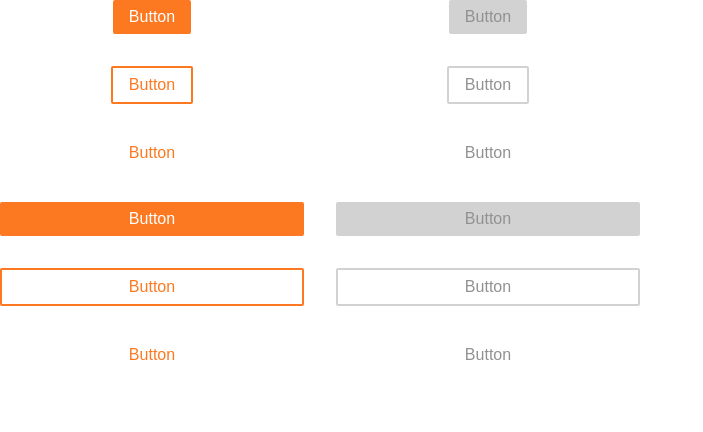
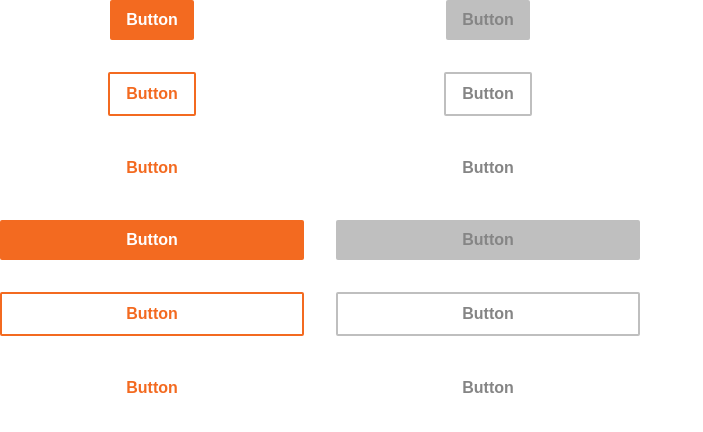
Before and after one commit to CodectiveOrg/recipes, a React (Vite) app: page / in a window 1280 px wide. Shown: the top 432 px of the page, without its empty margins (0-703 px from the left). Built offline with nearby package versions, Linux system fonts and the light colour scheme.

Commit message:
fix bug in style

```diff
--- a/src/components/button/button.component.tsx
+++ b/src/components/button/button.component.tsx
@@ -1,4 +1,11 @@
-import type { ComponentProps, ReactNode } from "react";
+import {
+  type ButtonHTMLAttributes,
+  type ComponentProps,
+  type JSX,
+  type MouseEvent,
+  useRef,
+  useState,
+} from "react";
 
 import clsx from "clsx";
 
@@ -8,6 +15,11 @@ type Props = ComponentProps<"button"> & {
   className?: string;
   variant?: "contained" | "outlined" | "text";
   fullwidth?: boolean;
+} & ButtonHTMLAttributes<HTMLButtonElement>;
+
+type Ripple = {
+  key: number;
+  style: React.CSSProperties;
 };
 
 export default function ButtonComponent({
@@ -16,7 +28,43 @@ export default function ButtonComponent({
   fullwidth = false,
   children,
   ...otherProps
-}: Props): ReactNode {
+}: Props): JSX.Element {
+  const buttonRef = useRef<HTMLButtonElement>(null);
+  const [ripples, setRipples] = useState<Ripple[]>([]);
+
+  const createRipple = (event: MouseEvent<HTMLButtonElement>): void => {
+    const button = buttonRef.current;
+
+    if (!button) return;
+
+    setRipples([]);
+
+    const rect = button.getBoundingClientRect();
+
+    const diameter = Math.max(rect.width, rect.height);
+    const radius = diameter / 2;
+
+    let left = event.clientX - rect.left - radius;
+    let top = event.clientY - rect.top - radius;
+
+    const newRipple: Ripple = {
+      key: Date.now(),
+      style: {
+        width: diameter + "px",
+        height: diameter + "px",
+        left: left + "px",
+        top: top + "px",
+        position: "absolute",
+      },
+    };
+
+    setRipples([newRipple]);
+
+    setTimeout(() => {
+      setRipples([]);
+    }, 1500);
+  };
+
   return (
     <button
       className={clsx(
@@ -25,9 +73,14 @@ export default function ButtonComponent({
         fullwidth && styles.fullwidth,
         className,
       )}
+      ref={buttonRef}
+      onMouseDown={createRipple}
       {...otherProps}
     >
       {children}
+      {ripples.map((ripple) => (
+        <span key={ripple.key} className={styles.ripple} style={ripple.style} />
+      ))}
     </button>
   );
 }
--- a/src/components/button/button.module.css
+++ b/src/components/button/button.module.css
@@ -1,10 +1,14 @@
 :root {
-  --color-orange: hsl(24deg 98% 56%);
-  --color-orange-hover: hsl(24deg 98% 56% / 8%);
-  --color-orange-active: hsl(24deg 69% 84% / 37%);
-  --color-orange-active-bg: hsl(23deg 100% 65%);
-  --color-disabled-bg: hsl(0deg 0% 71%);
-  --color-disabled-text: hsl(0deg 1% 29%);
+  --color-orange: hsl(21deg 90% 54% / 100%);
+  --color-text: hsl(0deg 0% 100% / 100%);
+  --color-orange-contained-hover: hsl(21deg 90% 54% / 80%);
+  --color-orange-hover: hsl(21deg 90% 54% / 8%);
+
+  /* --color-ripple: hsla(0, 0%, 100%, 0.24); */
+  --color-ripple: hsl(0deg 88% 50% / 46.6%);
+  --color-orange-border: hsl(21deg 90% 54% / 80%);
+  --color-disabled-bg: hsl(0deg 0% 75% / 100%);
+  --color-disabled-text: hsl(0deg 0% 52% / 100%);
 }
 
 .button {
@@ -19,6 +23,11 @@
   border: none;
   border-radius: 2px;
 
+  font-size: 16px;
+  font-weight: 600;
+
+  line-height: 24px;
+
   transition: 250ms;
 
   cursor: pointer;
@@ -28,44 +37,17 @@
   }
 
   &:disabled {
-    opacity: 0.6;
-
     cursor: not-allowed;
-    pointer-events: none;
-  }
-
-  &:active::before {
-    content: "";
-
-    background: var(--color-orange-active);
-
-    position: absolute;
-    top: -80%;
-    left: 10%;
-    z-index: 1;
-
-    width: 80%;
-    height: 250%;
-
-    border-radius: 100%;
-
-    pointer-events: none;
   }
 
   &.contained {
     background: var(--color-orange);
-    color: rgb(255 255 255);
-
-    position: relative;
+    color: var(--color-text);
 
     border: none;
 
     &:hover {
-      background-color: rgb(249 115 22);
-    }
-
-    &:active {
-      background: var(--color-orange-active-bg);
+      background-color: var(--color-orange-contained-hover);
     }
 
     &:disabled {
@@ -77,8 +59,6 @@
   &.outlined {
     background: transparent;
     color: var(--color-orange);
-
-    z-index: 0;
 
     border: 2px solid var(--color-orange);
 
@@ -102,13 +82,31 @@
       background-color: var(--color-orange-hover);
     }
 
-    &:active {
-      background: rgb(253 122 34 / 16%);
-    }
-
     &:disabled {
       background: none;
       color: var(--color-disabled-text);
     }
   }
+
+  span.ripple {
+    background-color: var(--color-ripple);
+
+    display: block;
+    position: absolute;
+    z-index: 10;
+
+    border-radius: 50%;
+
+    transform: scale(0);
+
+    animation: ripple 1500ms linear;
+  }
+
+  @keyframes ripple {
+    to {
+      opacity: 0;
+
+      transform: scale(4);
+    }
+  }
 }
```
